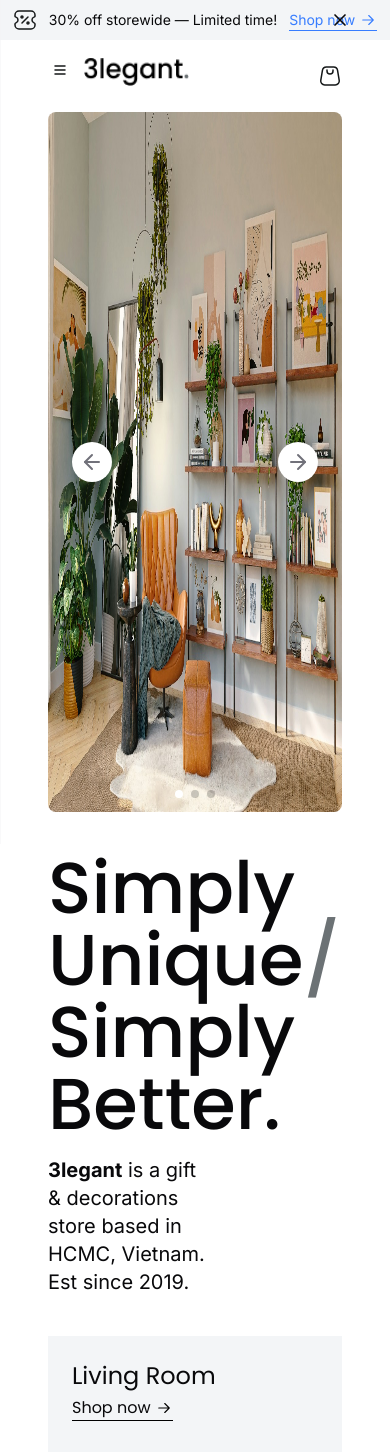
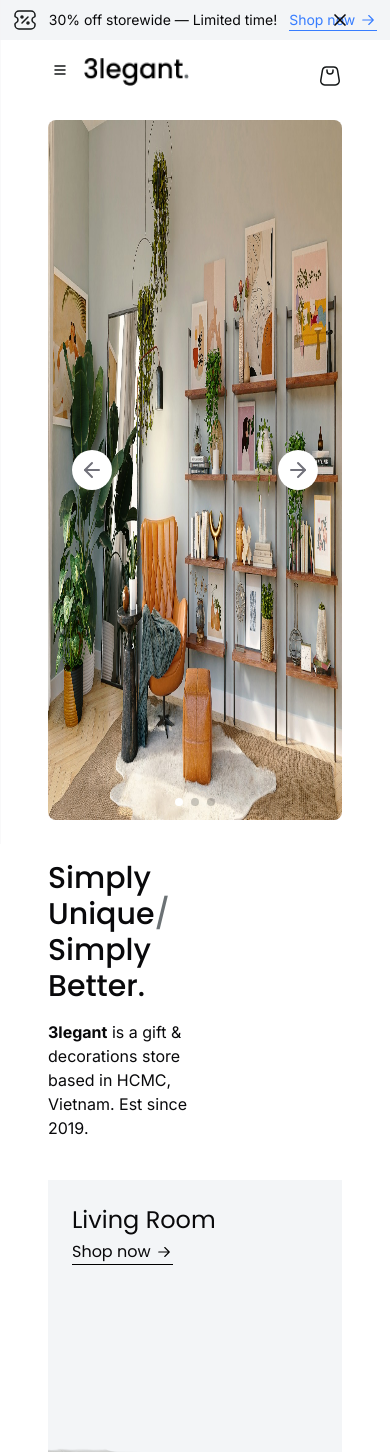
Before and after one commit to afridiwhatever/elegant-furnitures, a Next.js app: page / in a window 390 px wide. Shown: the top 1452 px of the page. Built offline with nearby package versions, Linux system fonts and the light colour scheme.

Commit message:
nav overlap issue fixed in a better way

```diff
--- a/src/app/globals.css
+++ b/src/app/globals.css
@@ -76,3 +76,7 @@
 .swiper-pagination-bullet-active {
   background-color: #fff !important;
 }
+
+body {
+  padding-top: 120px;
+}
--- a/src/app/layout.tsx
+++ b/src/app/layout.tsx
@@ -19,7 +19,7 @@ export default function RootLayout({
     <html lang="en">
       <body className={inter.className}>
         <Navbar />
-        <div className="pt-28 ">{children}</div>
+        {children}
       </body>
     </html>
   );
--- a/src/components/About.tsx
+++ b/src/components/About.tsx
@@ -3,11 +3,11 @@ import React from "react";
 const About = () => {
   return (
     <div className="mt-10 flex flex-col lg:flex-row lg:items-center justify-between pr-32">
-      <span className="block text-7xl font-poppins font-medium">
+      <span className="block text-3xl md:text-7xl font-poppins font-medium">
         Simply Unique<span className="text-[#6C7275]">/</span>
         <br /> Simply Better.
       </span>
-      <span className="block text-xl lg:max-w-[420px] mt-4 lg:mt-0">
+      <span className="block text-md sm:text-muted-foreground md:text-xl lg:max-w-[420px] mt-4 lg:mt-0">
         <b>3legant</b> is a gift & decorations store based in HCMC, Vietnam. Est
         since 2019.
       </span>
--- a/src/components/Navbar.tsx
+++ b/src/components/Navbar.tsx
@@ -34,7 +34,7 @@ const Navbar = () => {
     setIsShopDropdownOpen(false);
   });
   return (
-    <header className="w-full fixed z-10">
+    <header className="w-full fixed top-0 z-10">
       {isDiscountPanelShowing && (
         <DiscountPanel setIsDiscountPanelShowing={setIsDiscountPanelShowing} />
       )}
```
